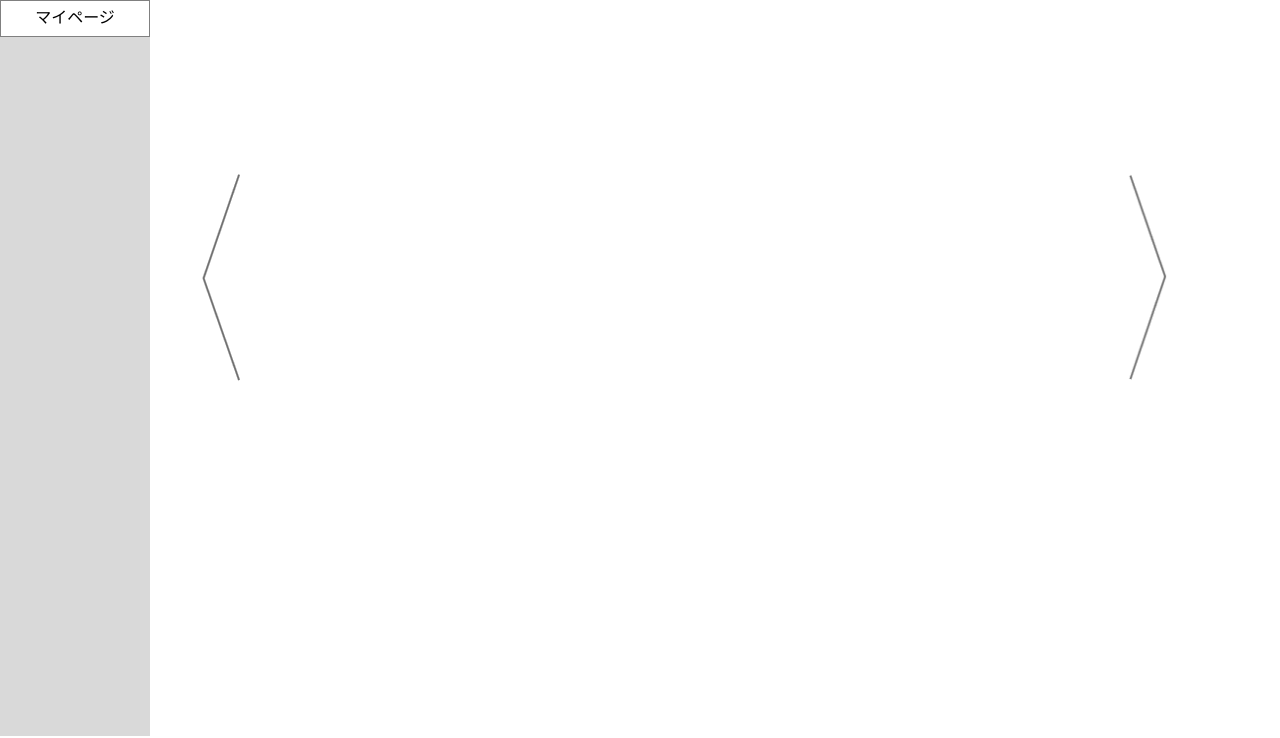
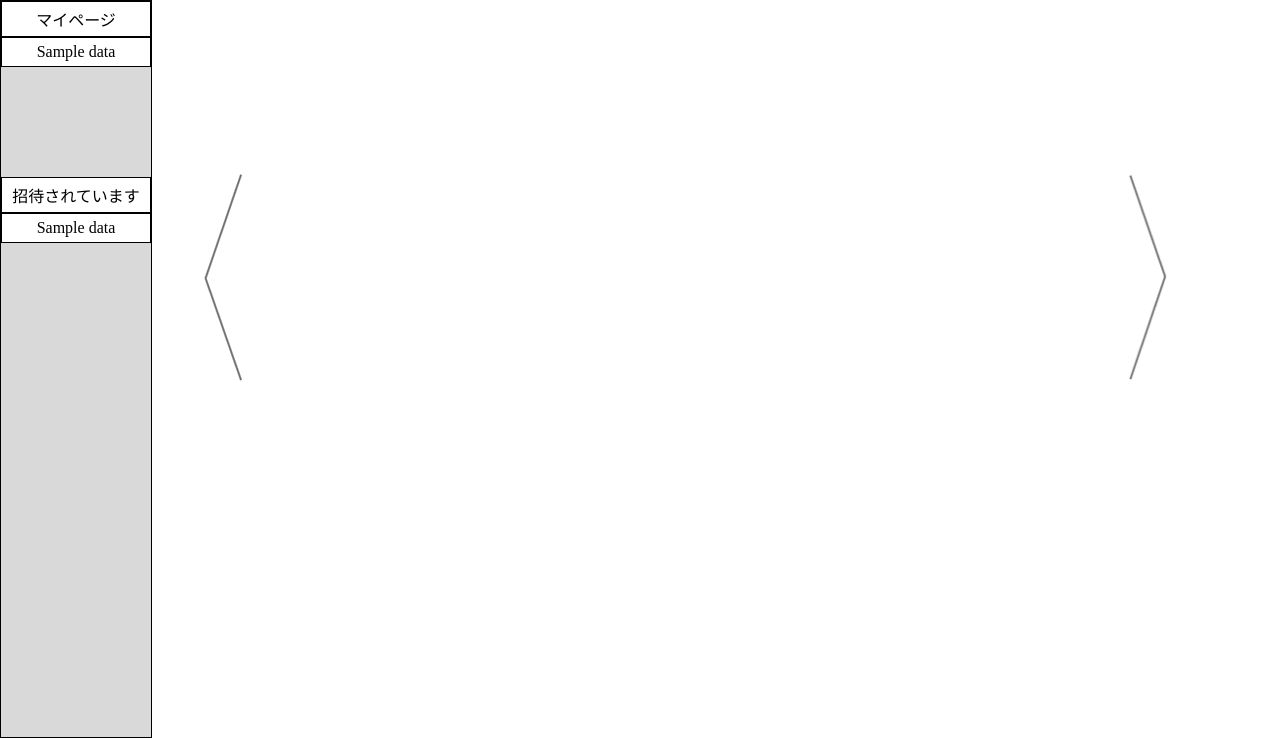
Before and after one commit to chibachibaibu2003/app_oshimore, a Python web app: template templates/user/menu.html in a window 1280 px wide. Shown: the part 64-802 px from the top of the page. Run offline with Jinja, Linux system fonts and the light colour scheme; the template is opened without the code that fills it: most values are stand-ins (such as "Sample title", 1, 10 or a date in 2020).

Commit message:
メニュー画面のコミュニティラインの編集

```diff
--- a/static/css/layout.css
+++ b/static/css/layout.css
@@ -146,22 +146,43 @@ li {
     float: left;
     height: 92vh;
     width: 150px;
+    overflow-y: scroll;
+    text-overflow: ellipsis;
+    white-space: nowrap;
+    border: 1px solid black;
     background-color: #D9D9D9;
 }
 
 .community_box {
-    font: black;
     width: 100%;
-    height: 5%;
-    border: 1px solid gray;
-    background-color: white;
+    table-layout: fixed;
     text-align: center;
-    margin-right: 20px;
+    border-collapse: collapse;
+    margin-bottom: 110px;
+}
+
+.invitations_box {
+    width: 100%;
+    table-layout: fixed;
+    text-align: center;
+    border-collapse: collapse;
+
 }
 
 .block {
     display: block;
     text-decoration: none;
     color: black;
-    height: 100%;
+    border: 1px solid black;
+    background-color: white;
+    padding-top: 5px;
+    padding-bottom: 5px;
+    margin: 0;
+    overflow-x: hidden;
+    text-overflow: ellipsis;
+    white-space: nowrap;
 }
+
+tr td {
+    padding: 0;
+}
--- a/templates/layout.html
+++ b/templates/layout.html
@@ -10,7 +10,7 @@
 </head>
 <body>
     <header id="js-header">
-        <img class="title" src="{{url_for('static',filename='/imges/icon.png')}}">
+        <a  href="{{url_for('top')}}"><img class="title"src="{{url_for('static',filename='/imges/icon.png')}}"><a>
         <div class="hamburger" id="js-hamburger">
             <span class="hamburger_line hamburger_line-1"></span>
             <span class="hamburger_line hamburger_line-2"></span>
@@ -28,8 +28,25 @@
         <div class="black-bg" id="js-black-bg"></div>
     </header>
     <div class="community_line">
-        <table class="community_box">
-            <td class="mypage"><a class="block" href="">マイページ</a></td>
+        <table class="community_box" >
+            <tr>
+                <td><a class="block" href="{{url_for('top')}}">マイページ</a></td>
+            </tr>
+            {%for data in datas%}
+            <tr>
+                <td><a class="block" href="{{url_for('top')}}">{{data}}</a></td>
+            </tr>
+            {%endfor%}
+        </table>
+        <table class="invitations_box">
+            <tr>
+                <td><a class="block">招待されています</a></td>
+            </tr>
+            {%for data in invitations%}
+            <tr>
+                <td><a class="block" href="{{url_for('top')}}">{{data}}</a></td>
+            </tr>
+            {%endfor%}
         </table>
     </div>
     {% block content %}
```
